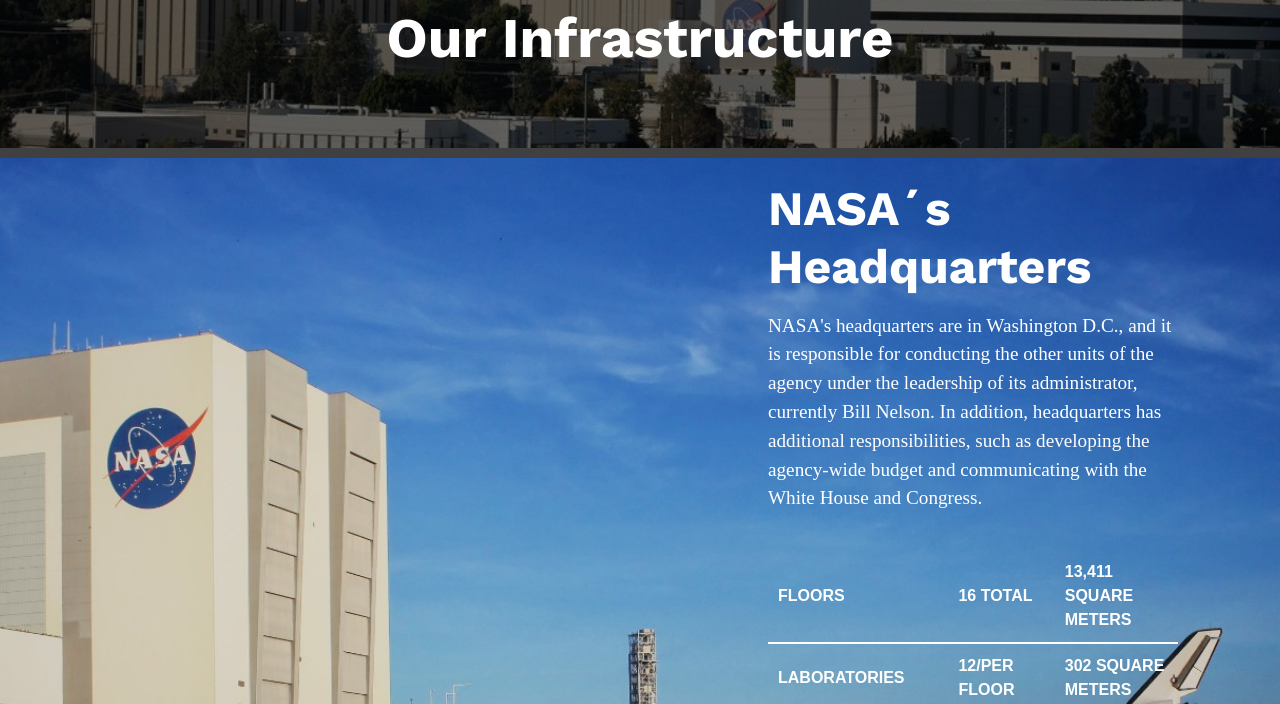
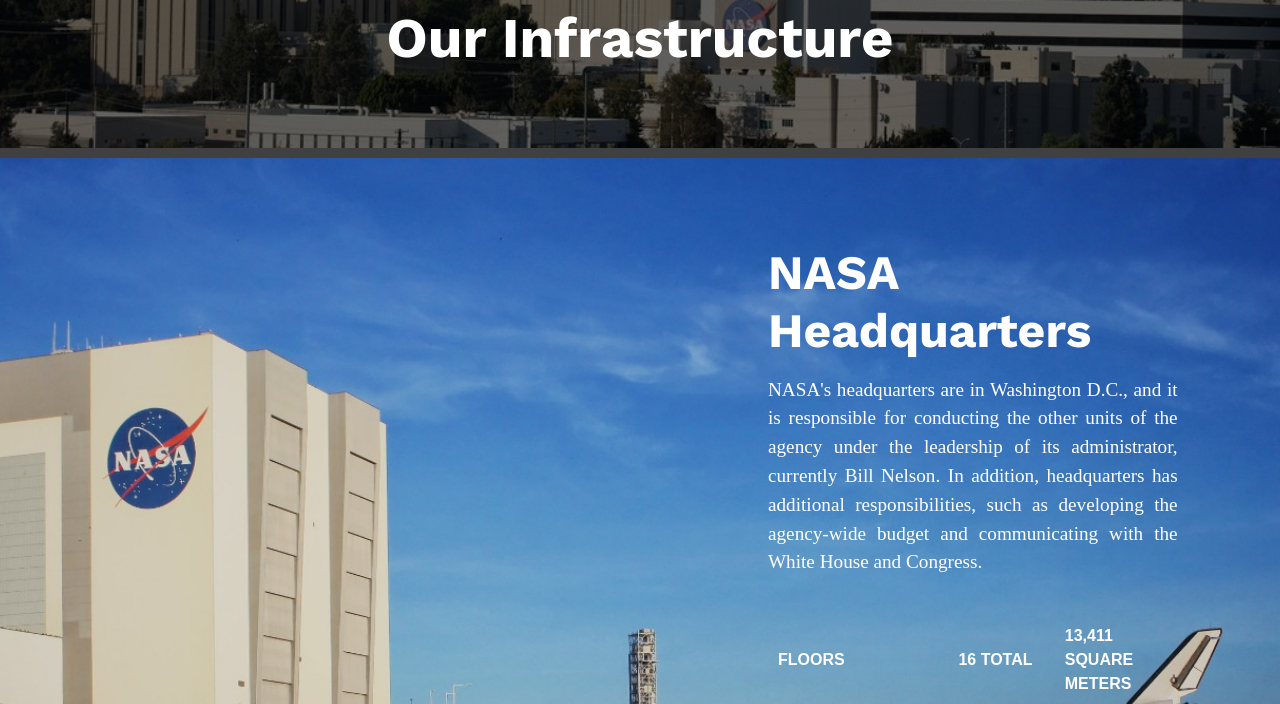
Before and after one commit to TiagoLucasMendes/tiagolucasmendes.github.io, a plain HTML site: page Infraestruturas.html in a window 1280 px wide. Shown: the part 92-796 px from the top of the page. Drawn offline with nearby package versions, Linux system fonts and the light colour scheme.

Commit message:
Alinhei a cena das infraestruturas outra vez pqp

```diff
--- a/Infraestruturas.html
+++ b/Infraestruturas.html
@@ -94,7 +94,7 @@
           <div class="zerosection-caption">
 
             <h2 style ="font-family: Work Sans, sans-serif; font-size: 48px;
-            font-weight: 700" >NASA´s Headquarters</h2>
+            font-weight: 700" >NASA Headquarters</h2>
             <p>NASA's headquarters are in Washington D.C., and it is responsible for conducting the other units of the agency under the leadership of its administrator,
               currently Bill Nelson. In addition, headquarters has additional responsibilities, such as developing the agency-wide budget and communicating
               with the White House and Congress.</p>
--- a/assets/css/infrastucture.css
+++ b/assets/css/infrastucture.css
@@ -3189,12 +3189,12 @@ section {
 .zerosection-caption {
   position: absolute;
   right: 0;
-  bottom: 5.25rem;
+  bottom: 1.25rem;
   left: 60%;
   padding-top: 1.25rem;
   padding-bottom: 1.25rem;
   color: #fff;
-  text-align: left;
+  text-align: justify;
   padding-right: 8%;
   max-width: 60%;
 }
```
